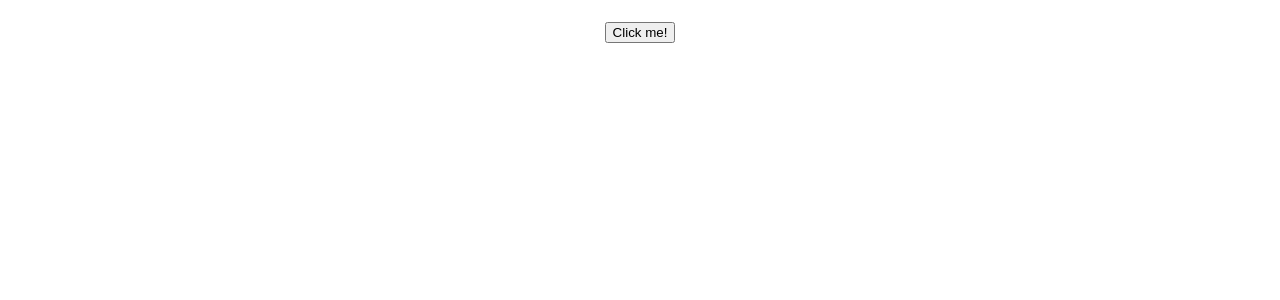
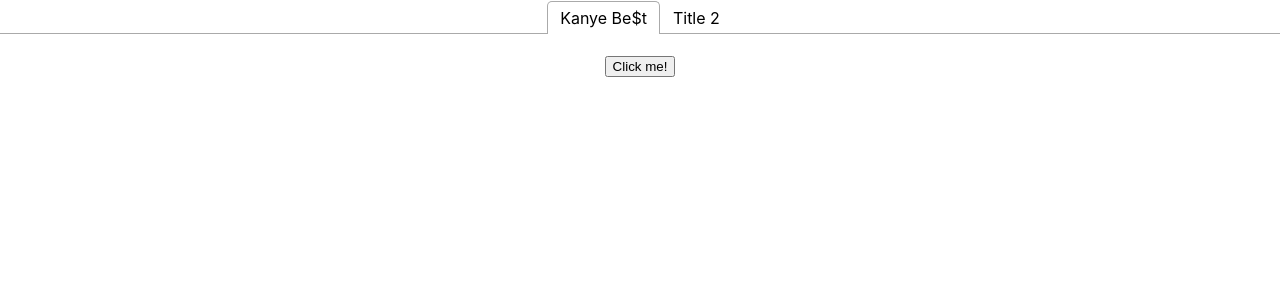
Before and after one commit to Glaum96/laeffa, a React (Create React App) app in the folder frontend/laeffa/: page / in a window 1280 px wide. Shown: the top 300 px of the page. Built offline with nearby package versions, Linux system fonts and the light colour scheme.

Commit message:
add tabs

```diff
--- a/frontend/laeffa/package.json
+++ b/frontend/laeffa/package.json
@@ -13,6 +13,7 @@
     "react": "^17.0.2",
     "react-dom": "^17.0.2",
     "react-scripts": "4.0.3",
+    "react-tabs": "^3.2.2",
     "typescript": "^4.3.5",
     "web-vitals": "^1.1.2"
   },
@@ -39,5 +40,8 @@
       "last 1 firefox version",
       "last 1 safari version"
     ]
+  },
+  "devDependencies": {
+    "@types/react-tabs": "^2.3.3"
   }
 }
--- a/frontend/laeffa/src/App.css
+++ b/frontend/laeffa/src/App.css
@@ -2,37 +2,59 @@
   text-align: center;
 }
 
-.App-logo {
-  height: 40vmin;
-  pointer-events: none;
+.react-tabs {
+  -webkit-tap-highlight-color: transparent;
 }
 
-@media (prefers-reduced-motion: no-preference) {
-  .App-logo {
-    animation: App-logo-spin infinite 20s linear;
-  }
+.react-tabs__tab-list {
+  border-bottom: 1px solid #aaa;
+  margin: 0 0 10px;
+  padding: 0;
 }
 
-.App-header {
-  background-color: #282c34;
-  min-height: 100vh;
-  display: flex;
-  flex-direction: column;
-  align-items: center;
-  justify-content: center;
-  font-size: calc(10px + 2vmin);
-  color: white;
+.react-tabs__tab {
+  display: inline-block;
+  border: 1px solid transparent;
+  border-bottom: none;
+  bottom: -1px;
+  position: relative;
+  list-style: none;
+  padding: 6px 12px;
+  cursor: pointer;
 }
 
-.App-link {
-  color: #61dafb;
+.react-tabs__tab--selected {
+  background: #fff;
+  border-color: #aaa;
+  color: black;
+  border-radius: 5px 5px 0 0;
 }
 
-@keyframes App-logo-spin {
-  from {
-    transform: rotate(0deg);
-  }
-  to {
-    transform: rotate(360deg);
-  }
+.react-tabs__tab--disabled {
+  color: GrayText;
+  cursor: default;
 }
+
+.react-tabs__tab:focus {
+  box-shadow: 0 0 5px hsl(208, 99%, 50%);
+  border-color: hsl(208, 99%, 50%);
+  outline: none;
+}
+
+.react-tabs__tab:focus:after {
+  content: "";
+  position: absolute;
+  height: 5px;
+  left: -4px;
+  right: -4px;
+  bottom: -5px;
+  background: #fff;
+}
+
+.react-tabs__tab-panel {
+  display: none;
+}
+
+.react-tabs__tab-panel--selected {
+  display: block;
+}
--- /dev/null
+++ b/frontend/laeffa/src/components/KanyeTab.tsx
@@ -0,0 +1,23 @@
+import React, { useState } from 'react'
+
+interface Quote {
+    'quote': string
+}
+
+export function KanyeTab() {
+    let [quote, setQuote] = useState<Quote>({'quote': ''});
+
+    const getQuote = () => fetch('https://api.kanye.rest')
+    .then(response => response.json())
+    .then((data) => {
+        setQuote(data)
+        console.log("DATA: ", data)
+    });
+
+    return (
+        <div>
+            <h1>{quote.quote}</h1>
+            <button onClick={getQuote}>Click me!</button>
+        </div>
+    )
+}
--- a/frontend/laeffa/src/components/MainContent.tsx
+++ b/frontend/laeffa/src/components/MainContent.tsx
@@ -1,23 +1,24 @@
-import React, { useState } from 'react'
-
-interface Quote {
-    'quote': string
-}
+import React from 'react'
+import { KanyeTab } from './KanyeTab';
+import { Tab, Tabs, TabList, TabPanel } from 'react-tabs';
 
 export function MainContent() {
-    let [quote, setQuote] = useState<Quote>({'quote': ''});
-
-    const getQuote = () => fetch('https://api.kanye.rest')
-    .then(response => response.json())
-    .then((data) => {
-        setQuote(data)
-        console.log("DATA: ", data)
-    });
 
     return (
-        <div>
-            <h1>{quote.quote}</h1>
-            <button onClick={getQuote}>Click me!</button>
+        <div >
+            <Tabs>
+                <TabList>
+                    <Tab>Kanye Be$t</Tab>
+                    <Tab>Title 2</Tab>
+                </TabList>
+
+                <TabPanel>
+                    <KanyeTab />
+                </TabPanel>
+                <TabPanel>
+                    <h2>Any content 2</h2>
+                </TabPanel>
+            </Tabs>
         </div>
     )
 }
```
Also changed, not shown: 1 other file (tests, documents, lock files or other folders).
